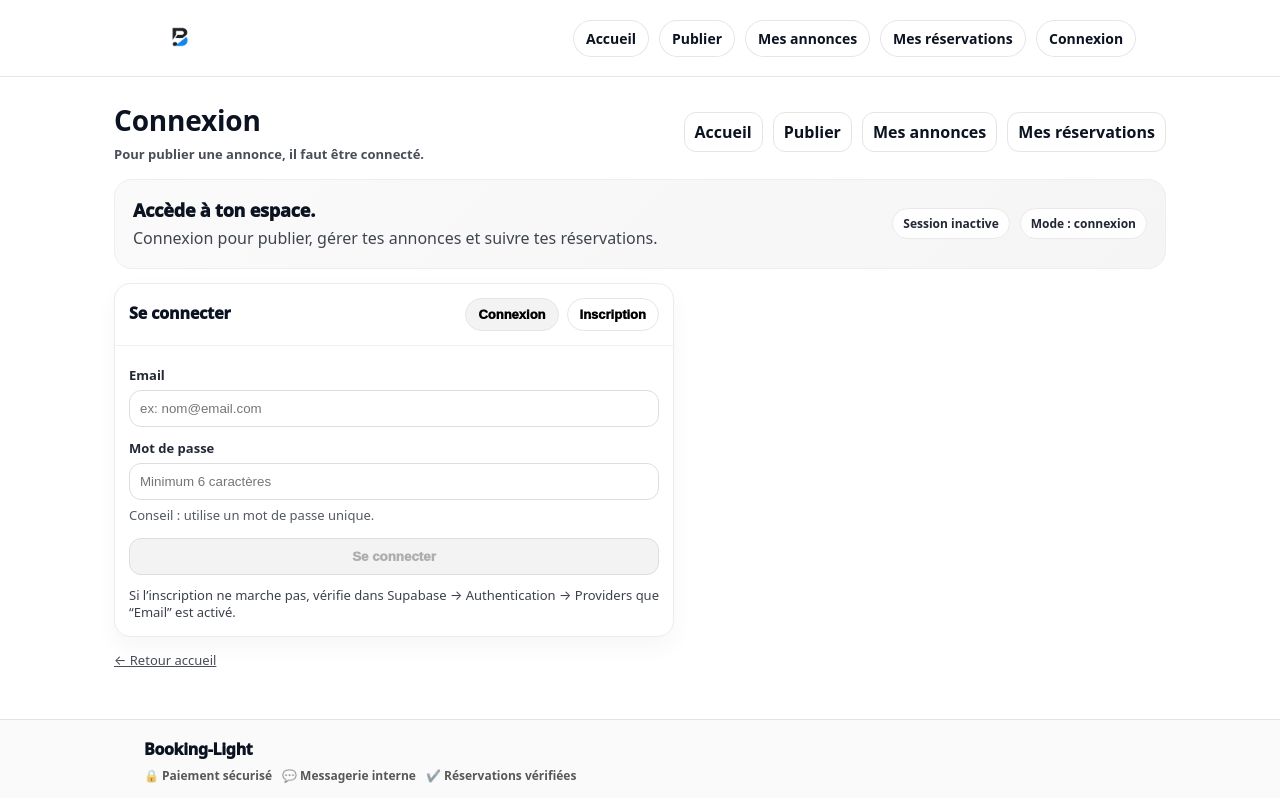
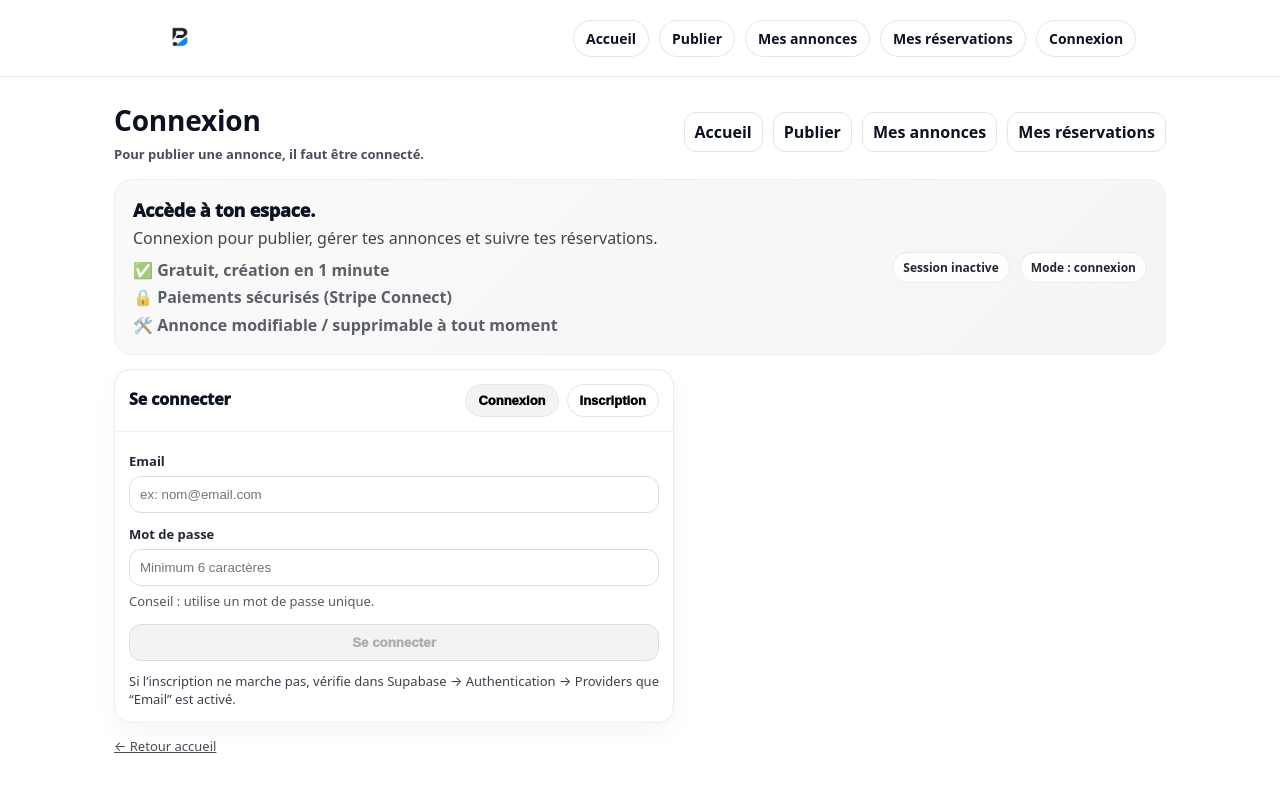
Before and after one commit to alexouemba1/booking-light, a Next.js app: page /auth in a window 1280 px wide. Shown: the top 798 px of the page. Built offline with nearby package versions, Linux system fonts and the light colour scheme; no server answers.

Commit message:
Improve owner CTA and auth reassurance

```diff
--- a/src/app/auth/page.tsx
+++ b/src/app/auth/page.tsx
@@ -250,6 +250,11 @@ export default function AuthPage() {
             <div style={{ fontSize: 18, fontWeight: 950, letterSpacing: -0.2 }}>Accède à ton espace.</div>
             <div style={{ marginTop: 6, opacity: 0.78, lineHeight: 1.35 }}>
               Connexion pour publier, gérer tes annonces et suivre tes réservations.
+              <div style={{ marginTop: 10, display: "grid", gap: 6, fontWeight: 800, opacity: 0.85 }}>
+       <div>✅ Gratuit, création en 1 minute</div>
+       <div>🔒 Paiements sécurisés (Stripe Connect)</div>
+       <div>🛠️ Annonce modifiable / supprimable à tout moment</div>
+       </div>
             </div>
           </div>
           <div style={{ display: "flex", gap: 10, alignItems: "center", flexWrap: "wrap" }}>
```
